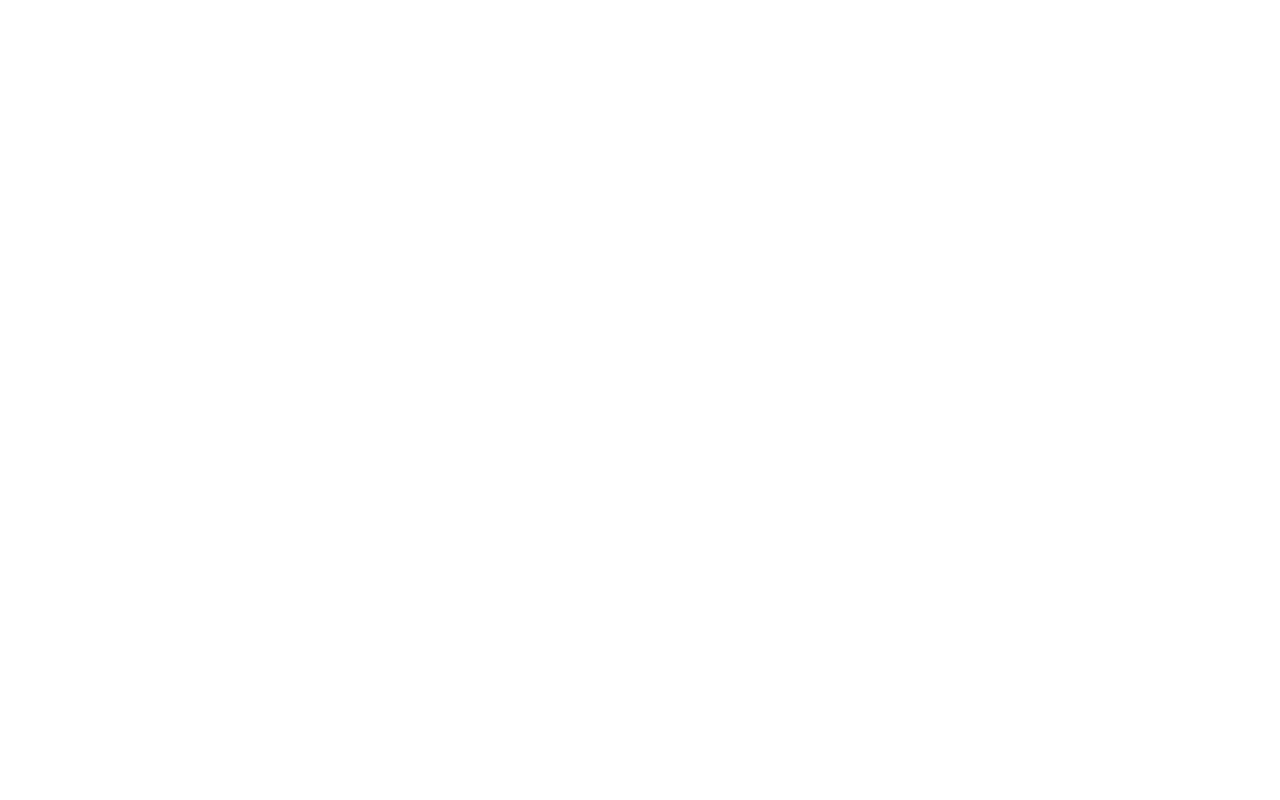
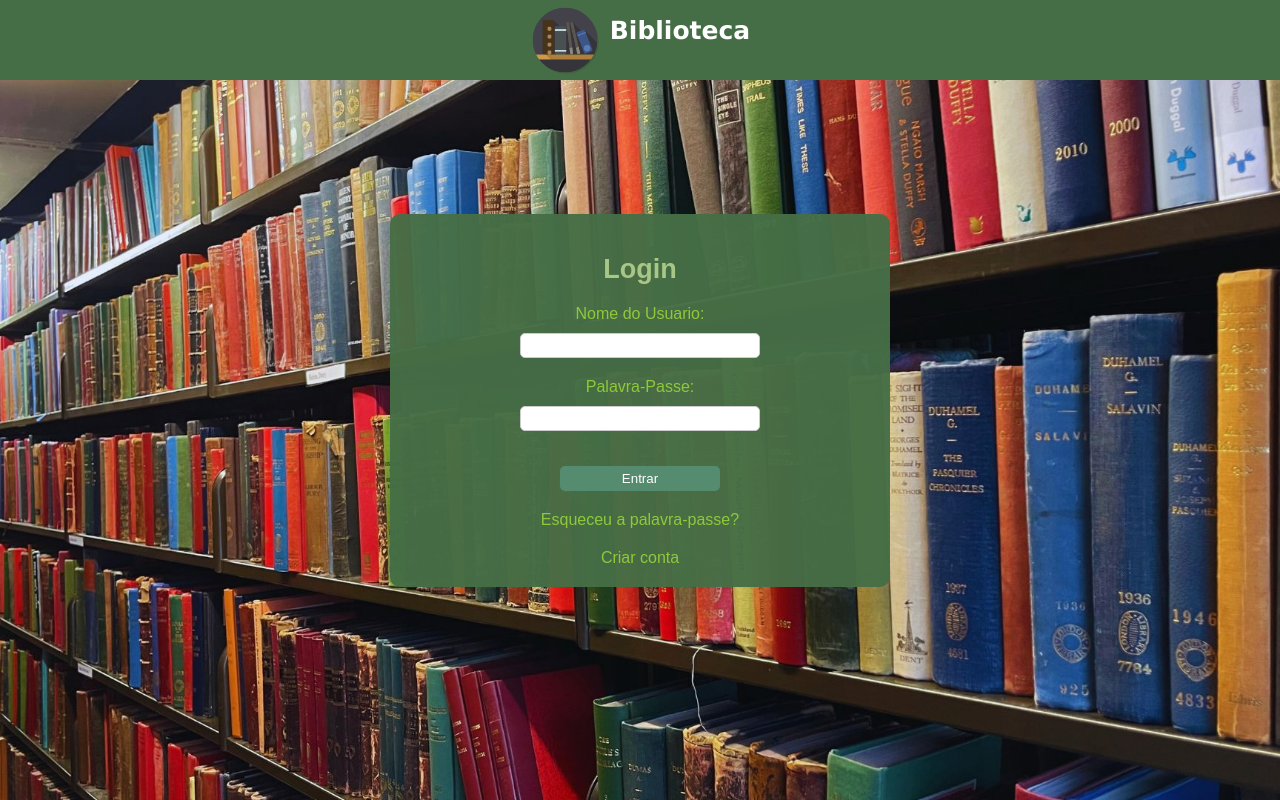
Before and after one commit to candergil-nhabanga/Projecto_Biblioteca, a plain HTML site: page Login.html in a window 1280 px wide. Drawn offline with Linux system fonts and the light colour scheme.

Commit message:
Pagina Login
Criei uma pagina de login, esta susceptivel para futuras alteracoes

```diff
--- a/Css/Login.css
+++ b/Css/Login.css
@@ -0,0 +1,141 @@
+* {
+  margin: 0;
+  padding: 0;
+  box-sizing: border-box;
+}
+
+.container p{
+    font-size: 17px;
+    color: #000;
+}
+
+
+header {
+  position: absolute;
+  top: 0;
+  left: 0;
+  width: 100%;
+  height: 10vh;
+  background-color: rgb(70, 110, 70);
+  display: flex;
+  align-items: center;
+  justify-content: center;
+}
+
+header h1 {
+  color: #fff;
+  font-size: 25px;
+}
+
+header img {
+  height: 70px;
+  width: 70px;
+  margin-right: 10px;
+}
+
+body {
+  font-family: Arial, sans-serif;
+  background-color: #F2E6D9;;
+  height: 100vh;
+  display: flex;
+  justify-content: center;
+  align-items: center;
+}
+
+.container {
+  background-color: #4a90e2;
+  width: 300px;
+  height: 300px;
+  margin: 50px auto;
+  padding: 20px;
+  border: 1px solid #ddd;
+  border-radius: 10px;
+  box-shadow: 0 0 10px rgba(0, 0, 0, 0.1);
+}
+
+.imagem {
+  width: 100%;
+  height: 100%;
+  background-image: url(/img/books.jpg);
+  background-size: cover;
+  background-position: center;
+  text-align: center;
+  padding: 200px 0;
+  display: flex;
+  justify-content: center;
+  align-items: center;
+}
+
+h1 {
+  text-align: center;
+  margin-bottom: 20px;
+  font-family: Verdana, Geneva, Tahoma, sans-serif;
+}
+
+form {
+  display: flex;
+  flex-direction: column;
+  background-color: rgb(70, 110, 70, 0.965);
+  width: 500px;
+  padding: 20px;
+  border-radius: 10px;
+  align-items: center;
+}
+
+label {
+  display: block;
+  margin-bottom: 10px;
+  color: #8FC93A;
+
+}
+
+input[type="text"],
+input[type="password"] {
+  width: 30vh;
+  height: 25px;
+  margin-bottom: 20px;
+  padding: 10px;
+  border: 1px solid #ccc;
+  border-radius: 5px;
+  color: #333333;
+}
+
+button[type="submit"] {
+  width: 20vh;
+  height: 25px;
+  background-color:  #558B6E;
+  color: #fff;
+  padding: 10px;
+  border: none;
+  border-radius: 5px;
+  cursor: pointer;
+  margin-top: 15px;
+  display: flex;
+  justify-content: center;
+  align-items: center;
+}
+
+button[type="submit"]:hover {
+  background-color: #3e8e41;
+}
+
+p {
+  margin-top: 20px;
+  text-align: center;
+}
+
+a {
+  text-decoration: none;
+  color: #8FC93A;
+}
+
+a:hover {
+  color: #3e8e41;
+}
+
+form p:first-child {
+    padding-bottom: 20px;
+    font-weight: bold;
+    font-size: 27px;
+    color:#A8C686;
+}
--- a/Login.html
+++ b/Login.html
@@ -3,9 +3,24 @@
 <head>
     <meta charset="UTF-8">
     <meta name="viewport" content="width=device-width, initial-scale=1.0">
-    <title>Document</title>
+    <title>Login</title>
+    <link rel="stylesheet" href="/Css/Login.css">
 </head>
 <body>
-
+    <header><img src="img/calibre_104497.png"><h1>Biblioteca</h1></header>
+    <div class="imagem">
+        <div class="login-container">
+            <form>
+                <p>Login</p>
+                <label for="username">Nome do Usuario:</label>
+                <input type="text" id="username" name="username">
+                <label for="password">Palavra-Passe:</label>
+                <input type="password" id="password" name="password">
+                <button type="submit">Entrar</button>
+                <p><a href="#">Esqueceu a palavra-passe?</a></p>
+                <p><a href="#">Criar conta</a></p>
+            </form>
+        </div>
+    </div>
 </body>
 </html>
```
Also changed, not shown: img/books.jpg (added).
